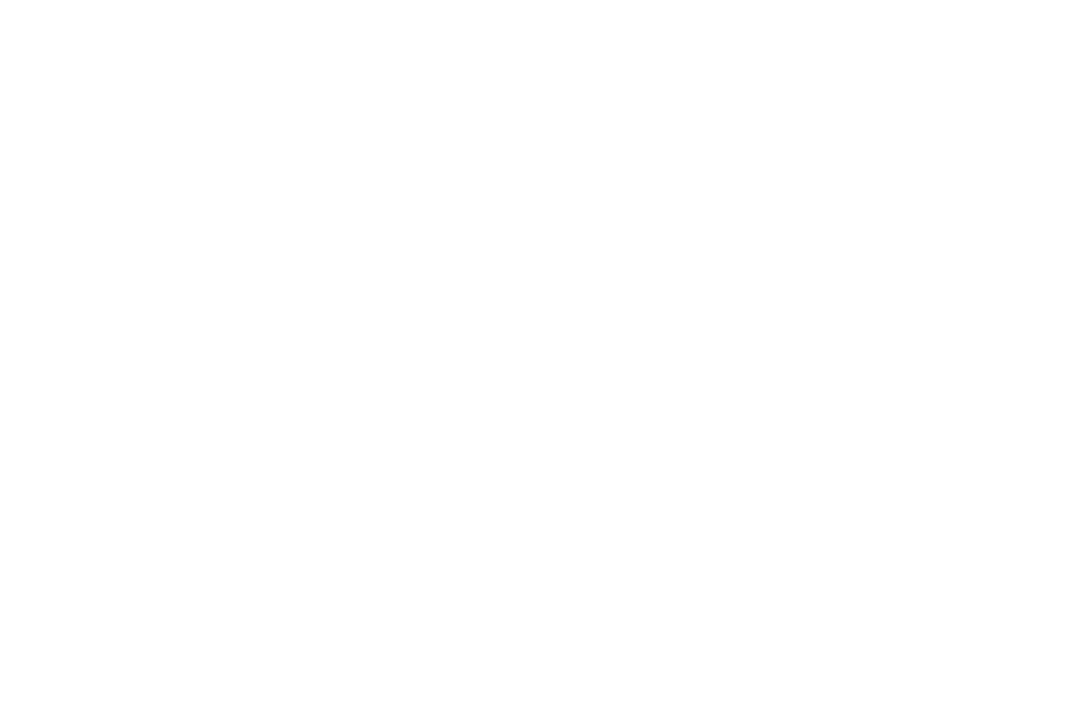
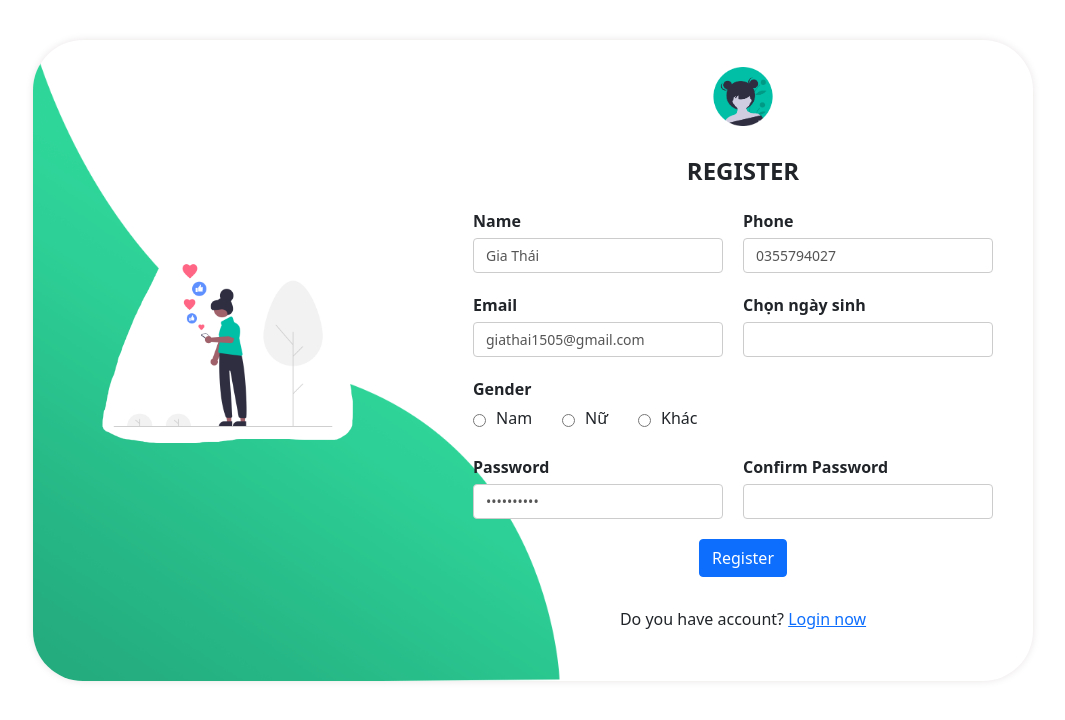
Before and after one commit to Thai-Sieu-Cap-VIP-Pro/SocialMediaWebSite, a React (Create React App) app: page /auth/register in a window 1280 px wide. Before the commit this address had no page. Shown: the top 720 px of the page, without its empty margins (107-1172 px from the left). Built offline with nearby package versions, Linux system fonts and the light colour scheme.

Commit message:
Thai fix routing

```diff
--- a/src/App.js
+++ b/src/App.js
@@ -1,15 +1,18 @@
 import React from "react";
 import Header from "./shareComponents/header/Header";
-import { Routes, Route, Redirect } from "react-router-dom";
+import { Routes, Route, Outlet } from "react-router-dom";
 import Auth from "./features/auth";
+import LoginForm from "./features/auth/components/LoginForm";
+import RegisterForm from "./features/auth/components/RegisterForm";
 
 function App() {
   return (
     <div className="App">
       <Routes>
-        <Route path="/auth" element={<Auth />} />
-        <Route path="/home" element={<Header />} />
+        <Route path="/" element={<Header />}></Route>
+        <Route path="/auth/*" element={<Auth />}></Route>
       </Routes>
+      <Outlet></Outlet>
     </div>
   );
 }
--- a/src/features/auth/index.js
+++ b/src/features/auth/index.js
@@ -1,18 +1,17 @@
 import React from "react";
-import { useMatch, Switch, Route, Routes } from "react-router-dom";
+import { Route, Routes, Outlet } from "react-router-dom";
 import NotFound from "../../shareComponents/notfound/NotFound";
-import Loginform from "./components/LoginForm";
+import LoginForm from "./components/LoginForm";
 import RegisterForm from "./components/RegisterForm";
 
 const Auth = () => {
-  const match = useMatch();
   return (
     <div>
       <Routes>
-        <Route path="login" element={Loginform} />
-        <Route path="register" element={RegisterForm} />
-        <Route component={NotFound} />
+        <Route path="login" element={<LoginForm />}></Route>
+        <Route path="register" element={<RegisterForm />}></Route>
       </Routes>
+      <Outlet />
     </div>
   );
 };
```
Also changed, not shown: src/api/ChatApi.js (added), src/utils/PrivateRoute.js (deleted).
